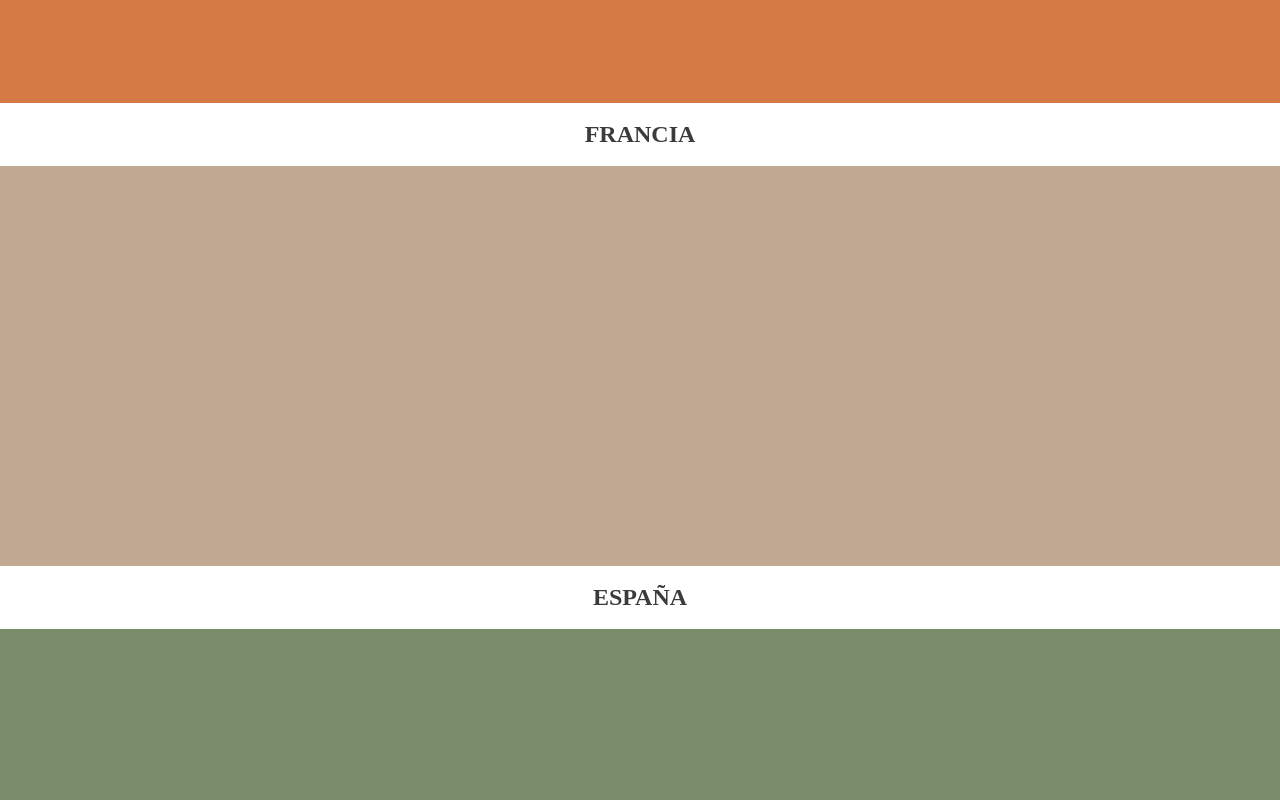
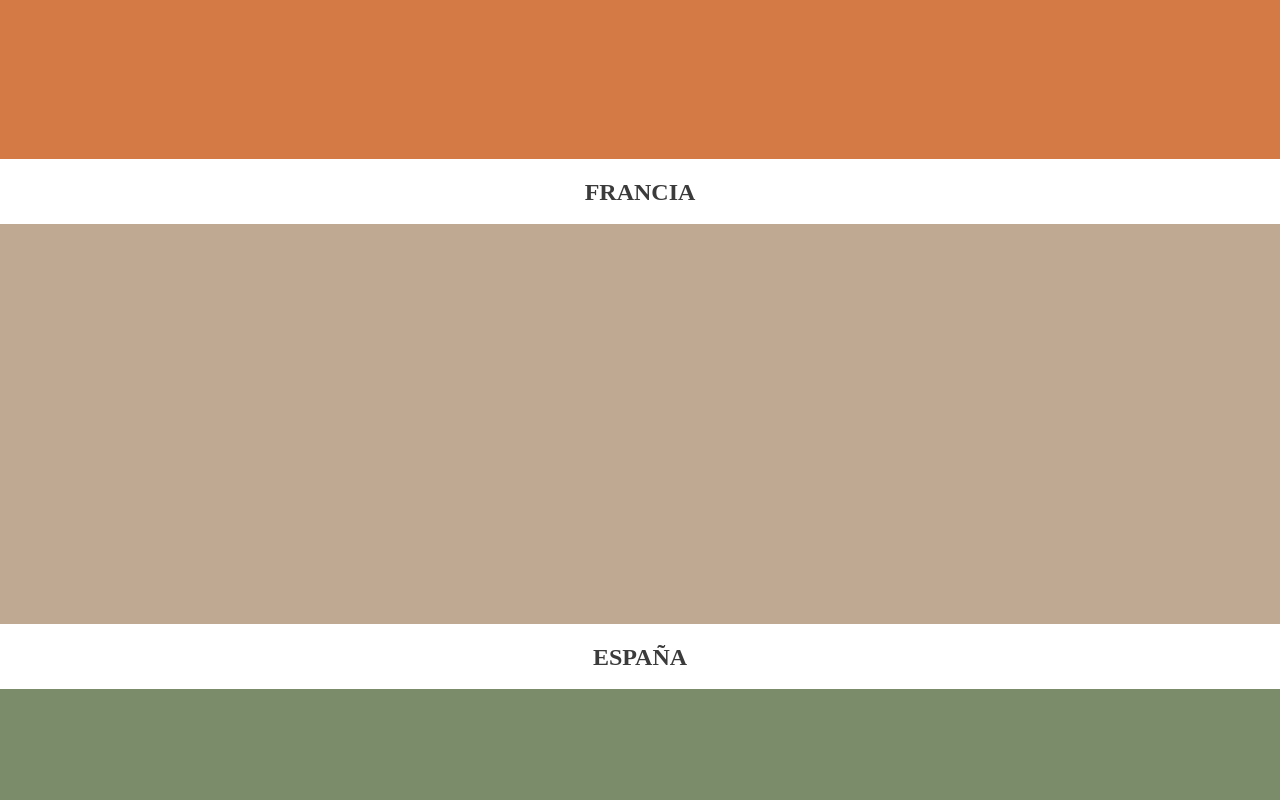
Before and after one commit to KilianGonzalez/GlobEat, a website: page web/carta.html in a window 1280 px wide. Shown: the part 360-1160 px from the top of the page. Drawn offline with Linux system fonts and the light colour scheme.

Commit message:
Arreglos página Carta
Hay que revisar porque se quedan los elementos debajo del menú, ya que sino hay componentes que no se ven

```diff
--- a/web/carta.html
+++ b/web/carta.html
@@ -13,12 +13,12 @@
             <a href="carta.html">Carta</a>
             <a href="logIn.html">LogIn</a>
             <a href="registre.html">Registre</a>
-        </div>
+        </div><br><br>
         <br><h2 id="lletra" class="titolCarta">AMERICA</h2><br>
         <div id="america"></div>
-        <br><h2 id="lletra" class="titolCarta">FRANCIA</h2><br>
+        <h2 id="lletra" class="titolCarta">FRANCIA</h2><br>
         <div id="francia"></div>
-        <br><h2 id="lletra" class="titolCarta">ESPAÑA</h2><br>
+        <h2 id="lletra" class="titolCarta">ESPAÑA</h2><br>
         <div id="espana"></div>
         <br><div id="prodInd"></div><br>
     </body>
--- a/web/stylecarta.css
+++ b/web/stylecarta.css
@@ -5,6 +5,7 @@
 
 .titolCarta {
     text-align: center;
+    margin-top: 20px;
 }
 #america {
     width: 100%;
```
